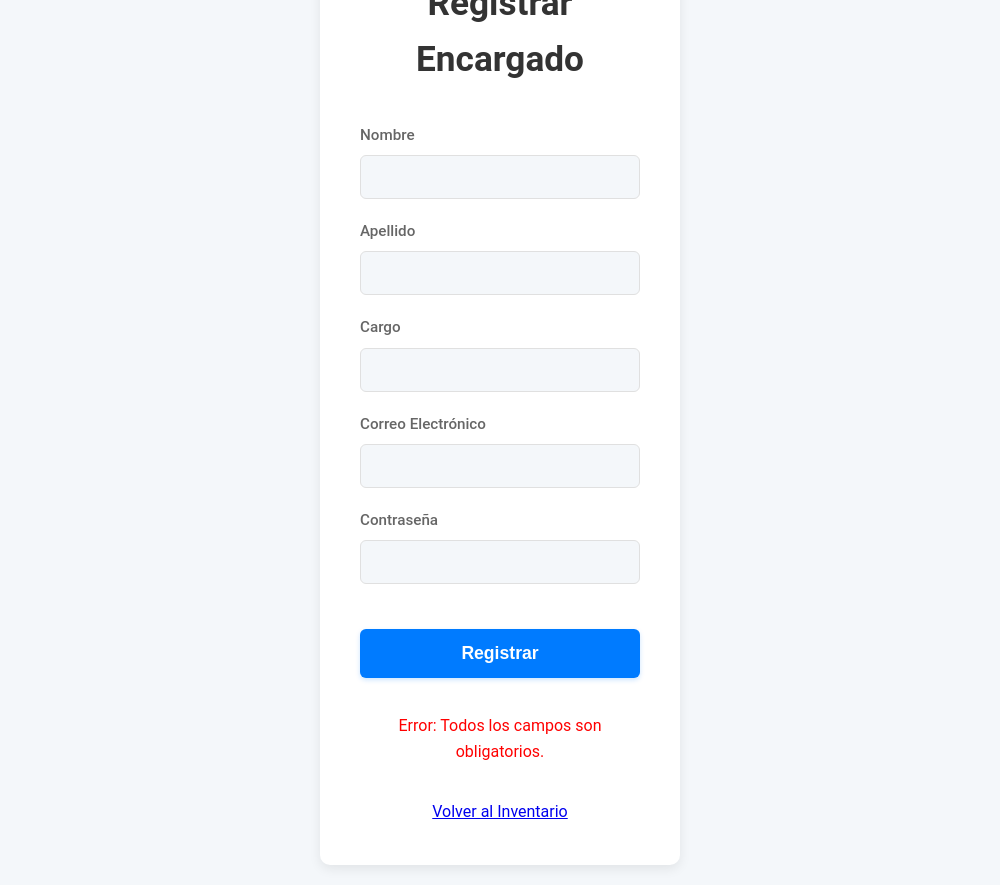
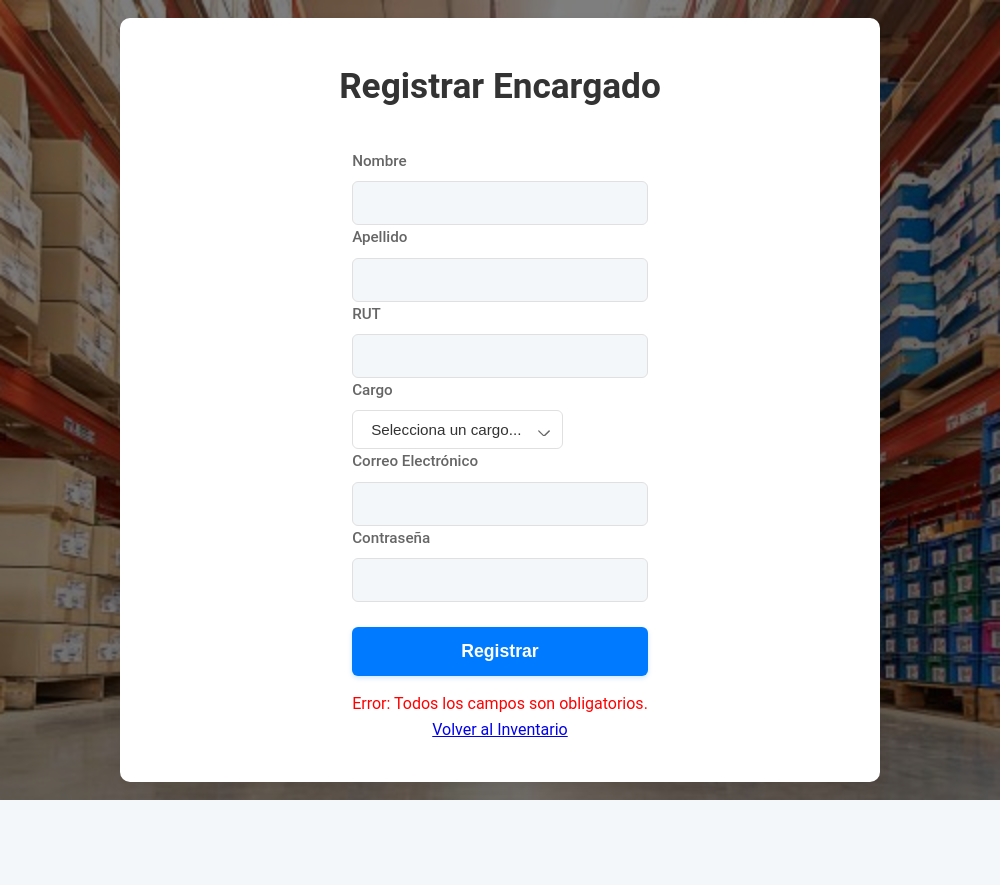
Before and after one commit to D1essss/Capstone-008D, an Electron app: page Proyecto/html/registro.html in a window 1000 px wide. Both pictures are taken after a click on the button "Registrar". After the commit the page ends 802 px from the top, so only its background shows below. Drawn offline with Linux system fonts and the light colour scheme; no server answers.

Commit message:
cosas importantes
algunos bugs y arreglo de cosas

```diff
--- a/Proyecto/css/estilo_principal.css
+++ b/Proyecto/css/estilo_principal.css
@@ -569,6 +569,11 @@ body {
     max-width: 400px; /* Ancho máximo para el contenedor del formulario */
     padding: 20px; /* Padding para que no se pegue a los bordes en pantallas pequeñas */
 }
+.login-wrapper2 {
+    width: 100%;
+    max-width: 800px; /* Ancho máximo para el contenedor del formulario */
+    padding: 20px; /* Padding para que no se pegue a los bordes en pantallas pequeñas */
+}
 
 .login-container {
     background-color: var(--card-background); /* Fondo blanco */
@@ -600,6 +605,18 @@ body {
     flex-direction: column; /* Apila los elementos del formulario */
     gap: 20px; /* Espacio entre los grupos de input */
 }
+.login-form {
+  width: 100%;
+  display: grid; /* 1. Activa el modo de rejilla */
+  grid-template-columns: 1fr 1fr; /* 2. Crea dos columnas de igual tamaño */
+  gap: 20px 30px; /* 3. Espacio vertical y horizontal entre campos */
+}
+
+/* Regla para los elementos que deben ocupar todo el ancho */
+.full-width {
+  grid-column: 1 / -1; /* 4. Hace que el elemento ocupe desde la primera a la última columna */
+}
+
 
 .input-group {
     text-align: left; /* Alinea la etiqueta a la izquierda */
--- a/Proyecto/html/registro.html
+++ b/Proyecto/html/registro.html
@@ -6,13 +6,15 @@
   <link rel="stylesheet" href="../css/estilo_principal.css">
 </head>
 <body>
+  <div id="background-slideshow">
+    </div>
 
-  <div class="login-wrapper">
+  <div class="login-wrapper2">
     <div class="login-container">
 
       <h2 class="login-title">Registrar Encargado</h2>
 
-      <div class="login-form">
+      <form class="login-form2">
   <div class="input-group">
     <label for="nombre-input">Nombre</label>
     <input type="text" id="nombre-input">
@@ -24,8 +26,15 @@
   </div>
 
   <div class="input-group">
-          <label for="cargo-input">Cargo</label>
-          <input type="text" id="cargo-input">
+    <label for="rut-input">RUT</label>
+    <input type="text" id="rut-input">
+  </div>
+
+  <div class="input-group">
+    <label for="cargo-select">Cargo</label>
+    <select id="cargo-select" class="filter-select">
+      <option value="" disabled selected>Selecciona un cargo...</option>
+    </select>
   </div>
 
   <div class="input-group">
@@ -38,15 +47,14 @@
     <input type="password" id="password-input">
   </div>
 
-        <button id="registerBtn" type="button" class="login-btn">Registrar</button>
+  <button id="registerBtn" type="button" class="login-btn full-width">Registrar</button>
+  <p id="message" class="full-width" style="color: green; margin-top: 15px;"></p>
+  <a href="#" onclick="window.electronAPI.navigate('index.html')" class="full-width" style="margin-top: 15px; text-align: center;">Volver al Inventario</a>
+</form>
 
-        <p id="message" style="color: green; margin-top: 15px;"></p>
-
-        <a href="#" onclick="window.electronAPI.navigate('index.html')" style="margin-top: 15px;">Volver al Inventario</a>
     </div>
 
-    </div>
-  </div>
+
 
   <script src="../registro-renderer.js" type="module"></script>
 </body>
--- a/Proyecto/registro-renderer.js
+++ b/Proyecto/registro-renderer.js
@@ -1,7 +1,7 @@
 // js/registro-renderer.js
 
 import { initializeApp } from "https://www.gstatic.com/firebasejs/9.15.0/firebase-app.js";
-import { getFirestore, doc, setDoc } from "https://www.gstatic.com/firebasejs/9.15.0/firebase-firestore.js";
+import { getFirestore, doc, setDoc, collection, getDocs } from "https://www.gstatic.com/firebasejs/9.15.0/firebase-firestore.js";
 import { getAuth, createUserWithEmailAndPassword } from "https://www.gstatic.com/firebasejs/9.15.0/firebase-auth.js";
 
 const firebaseConfig = {
@@ -23,35 +23,57 @@ const auth = getAuth(app);
 document.addEventListener('DOMContentLoaded', () => {
   const registerBtn = document.getElementById('registerBtn');
   registerBtn.addEventListener('click', handleRegister);
+
+  // Llama a la nueva función para llenar el menú de cargos
+  cargarCargosDropdown();
 });
 
+// --- NUEVA FUNCIÓN para llenar el menú desplegable ---
+async function cargarCargosDropdown() {
+  const cargoSelect = document.getElementById('cargo-select');
+  const cargosCollection = collection(db, 'cargo');
+  const cargosSnapshot = await getDocs(cargosCollection);
+
+  cargosSnapshot.forEach(doc => {
+    const cargo = doc.data();
+    const option = document.createElement('option');
+    option.value = doc.id;
+    option.textContent = cargo.nombrecargo;
+    cargoSelect.appendChild(option);
+  });
+}
+
+// --- FUNCIÓN DE REGISTRO  ---
 async function handleRegister() {
-  // Obtener los valores de los inputs
   const nombre = document.getElementById('nombre-input').value;
   const apellido = document.getElementById('apellido-input').value;
-  const cargo = document.getElementById('cargo-input').value;
+  const rut = document.getElementById('rut-input').value;
+  const cargoId = document.getElementById('cargo-select').value;
   const email = document.getElementById('email-input').value;
   const password = document.getElementById('password-input').value;
   const messageEl = document.getElementById('message');
 
-  // Validar que los campos no estén vacíos
-  if (!nombre || !apellido || !cargo || !email || !password) {
+  if (!nombre || !apellido || !rut || !cargoId || !email || !password) {
     messageEl.textContent = "Error: Todos los campos son obligatorios.";
     messageEl.style.color = 'red';
     return;
   }
 
   try {
-    // --- PASO 1: Crear usuario en Authentication ---
     const userCredential = await createUserWithEmailAndPassword(auth, email, password);
     const user = userCredential.user;
 
-    // --- PASO 2: Crear documento en Firestore ---
-    const datosAdicionales = { nombre, apellido, cargo, email };
-    await setDoc(doc(db, "empleados", user.uid), datosAdicionales);
+
+    const cargoRef = doc(db, "cargo", cargoId);
+
+
+    const datosEmpleado = { nombre, apellido, rut, cargo: cargoRef, email };
+
+    await setDoc(doc(db, "empleados", user.uid), datosEmpleado);
 
     messageEl.textContent = "¡Empleado registrado con éxito!";
     messageEl.style.color = 'green';
+    document.querySelector('.login-form2').reset();
 
   } catch (error) {
     console.error("🔥 Error en el registro:", error);
@@ -59,3 +81,43 @@ async function handleRegister() {
     messageEl.style.color = 'red';
   }
 }
+// --- LÓGICA PARA EL SLIDESHOW DEL FONDO ---
+document.addEventListener('DOMContentLoaded', () => {
+  // ... (tu código existente del loginBtn va aquí adentro) ...
+
+  const slideshow = document.getElementById('background-slideshow');
+
+  // Lista de tus imágenes. ¡Asegúrate de que las rutas sean correctas!
+  const images = [
+    '../IMG/fondo uno.avif',
+    '../IMG/fondo2.jpeg',
+    '../IMG/fondo3.jpg'
+  ];
+
+  let currentImageIndex = 0;
+
+  // Carga todas las imágenes en el div
+  images.forEach((src, index) => {
+    const img = document.createElement('img');
+    img.src = src;
+    if (index === 0) {
+      img.classList.add('active'); // La primera imagen es visible al inicio
+    }
+    slideshow.appendChild(img);
+  });
+
+  // Cambia la imagen cada 5 segundos
+  setInterval(() => {
+    const allImages = slideshow.querySelectorAll('img');
+
+    // Oculta la imagen actual
+    allImages[currentImageIndex].classList.remove('active');
+
+    // Calcula el índice de la siguiente imagen
+    currentImageIndex = (currentImageIndex + 1) % images.length;
+
+    // Muestra la siguiente imagen
+    allImages[currentImageIndex].classList.add('active');
+
+  }, 5000); // 5000 milisegundos = 5 segundos
+});
--- a/Proyecto/renderer.js
+++ b/Proyecto/renderer.js
@@ -59,9 +59,7 @@ document.addEventListener('DOMContentLoaded', () => {
 
 
 // --- FUNCIÓN PARA MANEJAR EL INICIO DE SESIÓN ---
-// js/renderer.js
 
-// js/renderer.js
 
 async function handleLogin() {
   const emailInput = document.getElementById('email-input');
@@ -83,7 +81,8 @@ async function handleLogin() {
   // 2. Intentar iniciar sesión
   try {
     const userCredential = await signInWithEmailAndPassword(auth, email, password);
-
+    const user = userCredential.user;
+    sessionStorage.setItem('loggedInUserUid', user.uid);
     console.log("✅ Inicio de sesión exitoso:", userCredential.user.uid);
     window.electronAPI.navigate('index.html');
 
```
Also changed, not shown: Proyecto/html/index.html (+0 -20 lines). Lines whose indentation alone changed are shown as unchanged.
